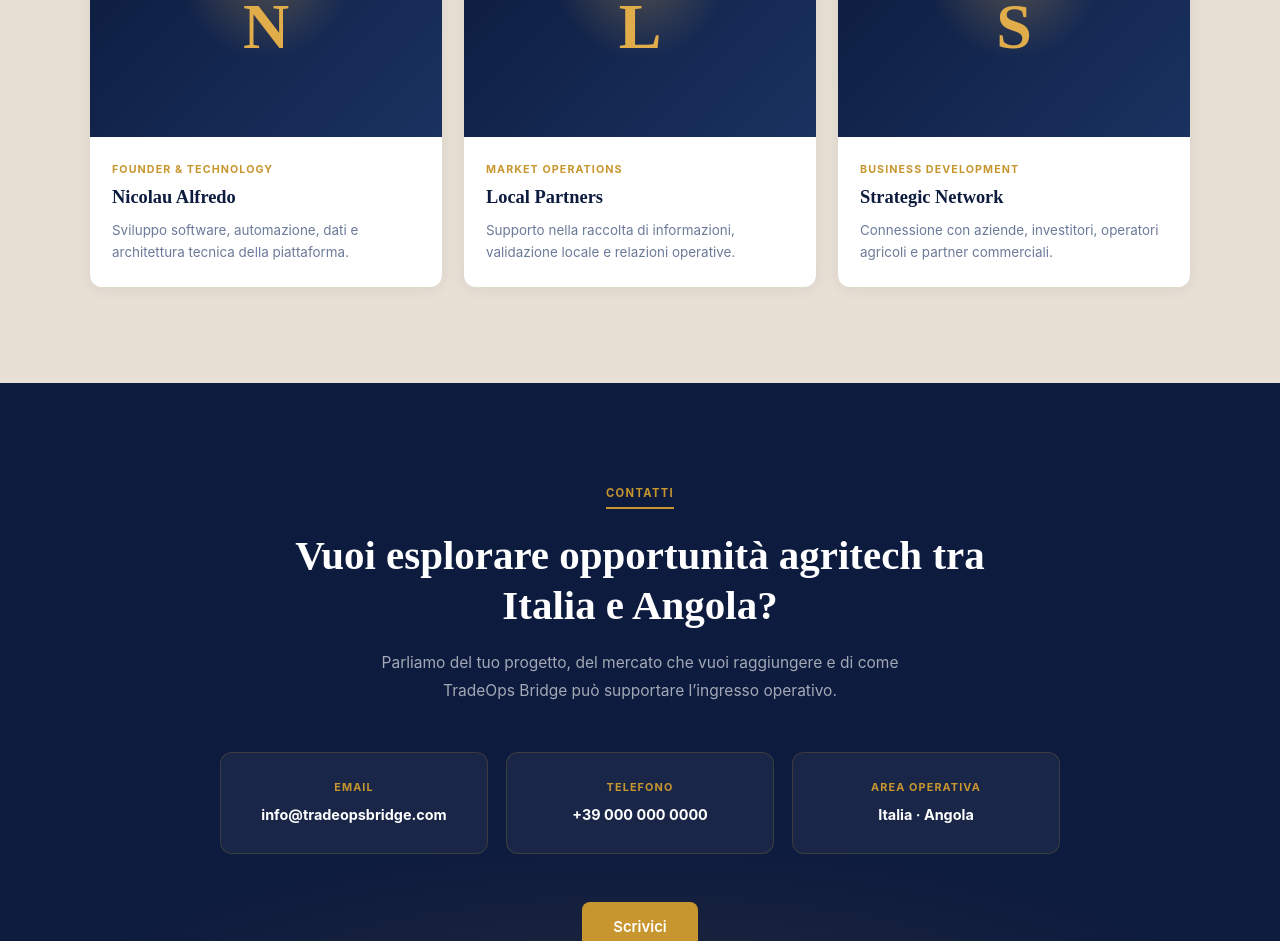
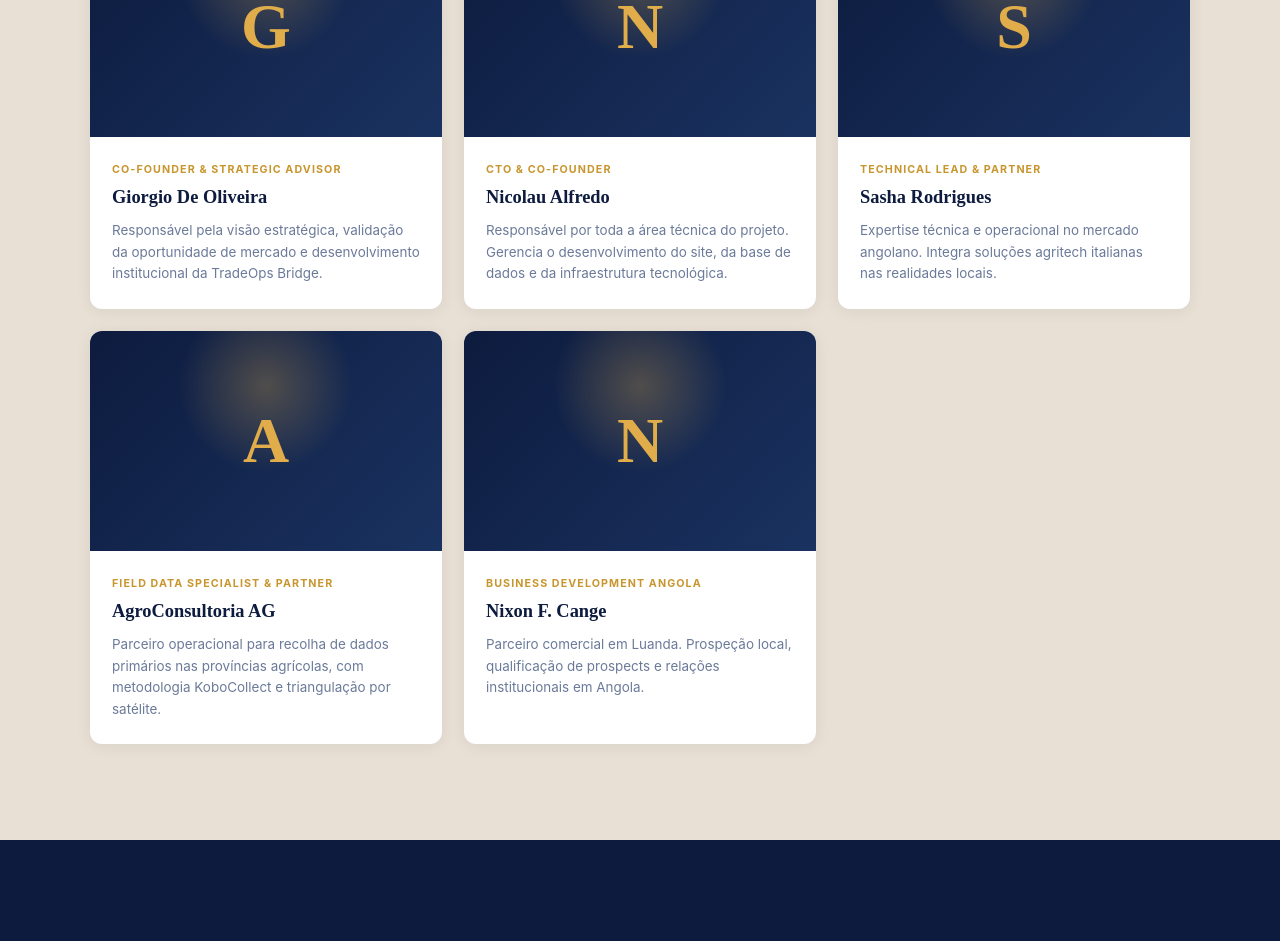
Before and after one commit to NicolauAlfredo/tradeops-bridge, a React (Vite) app: page / in a window 1280 px wide. Shown: the part 3340-4281 px from the top of the page. Built offline with nearby package versions, Linux system fonts and the light colour scheme.

Commit message:
refactor: move team members to dedicated data file

```diff
--- a/src/data/team.ts
+++ b/src/data/team.ts
@@ -0,0 +1,94 @@
+export type TeamMember = {
+  id: string;
+  name: string;
+  role: string;
+  summary: string;
+  responsibilities: string[];
+  longTermVision?: string;
+  companyPosition?: string;
+  linkedinTitle?: string;
+  imageAlt: string;
+};
+
+export const teamMembers: TeamMember[] = [
+  {
+    id: "giorgio-de-oliveira",
+    name: "Giorgio De Oliveira",
+    role: "Co-Founder & Strategic Advisor",
+    summary:
+      "Responsável pela visão estratégica, validação da oportunidade de mercado e desenvolvimento institucional da TradeOps Bridge.",
+    responsibilities: [
+      "Definição da visão estratégica do projeto",
+      "Validação da oportunidade no setor agrícola angolano",
+      "Apoio no posicionamento institucional da empresa",
+      "Identificação de oportunidades comerciais e parcerias",
+      "Alinhamento entre objetivos de negócio e execução operacional",
+    ],
+    longTermVision:
+      "Desenvolver a TradeOps Bridge como uma infraestrutura de inteligência de mercado para empresas, investidores e operadores interessados no setor agrícola angolano.",
+    companyPosition:
+      "Sócio e cofundador, participando nas decisões estratégicas e na evolução comercial do projeto.",
+    linkedinTitle: "Co-Founder & Strategic Advisor @ TradeOps Bridge",
+    imageAlt: "Giorgio De Oliveira",
+  },
+  {
+    id: "nicolau-alfredo",
+    name: "Nicolau Alfredo",
+    role: "CTO & Co-Founder",
+    summary:
+      "Responsável por toda a área técnica do projeto. Gerencia o desenvolvimento do site, da base de dados e da infraestrutura tecnológica.",
+    responsibilities: [
+      "Desenvolvimento full stack do site com React e Spring Boot",
+      "Projeto, gestão e evolução da base de dados com MySQL/PostgreSQL",
+      "Criação de relatórios automáticos com dados do mercado angolano",
+      "Definição da arquitetura técnica e das ferramentas do projeto",
+      "Coordenação da equipe técnica quando houver",
+      "Alinhamento técnico com os objetivos de negócio",
+    ],
+    longTermVision:
+      "Construir uma plataforma robusta que integre dados de mercado, relatórios inteligentes e uma presença digital sólida para a TradeOps Bridge.",
+    companyPosition:
+      "Sócio e fundador da área técnica, participando do crescimento do projeto e das decisões estratégicas.",
+    linkedinTitle: "CTO & Co-Founder @ TradeOps Bridge",
+    imageAlt: "Nicolau Alfredo",
+  },
+  {
+    id: "sasha-rodrigues",
+    name: "Sasha Rodrigues",
+    role: "Technical Lead & Partner",
+    summary:
+      "Expertise técnica e operacional no mercado angolano. Integra soluções agritech italianas nas realidades locais.",
+    responsibilities: [
+      "Apoio técnico-operacional no mercado angolano",
+      "Integração de soluções agritech com necessidades locais",
+      "Validação prática de oportunidades no terreno",
+    ],
+    imageAlt: "Sasha Rodrigues",
+  },
+  {
+    id: "agroconsultoria-ag",
+    name: "AgroConsultoria AG",
+    role: "Field Data Specialist & Partner",
+    summary:
+      "Parceiro operacional para recolha de dados primários nas províncias agrícolas, com metodologia KoboCollect e triangulação por satélite.",
+    responsibilities: [
+      "Recolha de dados primários no terreno",
+      "Validação de informação agrícola por província",
+      "Apoio metodológico em dados de campo",
+    ],
+    imageAlt: "AgroConsultoria AG",
+  },
+  {
+    id: "nixon-cange",
+    name: "Nixon F. Cange",
+    role: "Business Development Angola",
+    summary:
+      "Parceiro comercial em Luanda. Prospeção local, qualificação de prospects e relações institucionais em Angola.",
+    responsibilities: [
+      "Prospeção comercial local",
+      "Qualificação de prospects",
+      "Relações institucionais e comerciais em Angola",
+    ],
+    imageAlt: "Nixon F. Cange",
+  },
+];
--- a/src/pages/Home/components/TeamSection/TeamSection.tsx
+++ b/src/pages/Home/components/TeamSection/TeamSection.tsx
@@ -1,6 +1,8 @@
 import SectionLabel from "../../../../components/ui/SectionLabel/SectionLabel";
 import { teamContent } from "../../../../data/homeContent";
 import type { Language } from "../../../../types/language.type";
+import { teamMembers } from "../../../../data/team";
+
 import "./TeamSection.css";
 
 type TeamSectionProps = {
@@ -22,16 +24,16 @@ function TeamSection({ currentLanguage }: TeamSectionProps) {
       </div>
 
       <div className="team-section__grid">
-        {content.members.map((member) => (
-          <article key={member.name} className="team-section__card">
-            <div className="team-section__avatar" aria-hidden="true">
+        {teamMembers.map((member) => (
+          <article key={member.id} className="team-section__card">
+            <div className="team-section__avatar" aria-label={member.imageAlt}>
               {member.name.charAt(0)}
             </div>
 
             <div className="team-section__info">
               <span className="team-section__role">{member.role}</span>
               <h3 className="team-section__name">{member.name}</h3>
-              <p className="team-section__text">{member.description}</p>
+              <p className="team-section__text">{member.summary}</p>
             </div>
           </article>
         ))}
```
